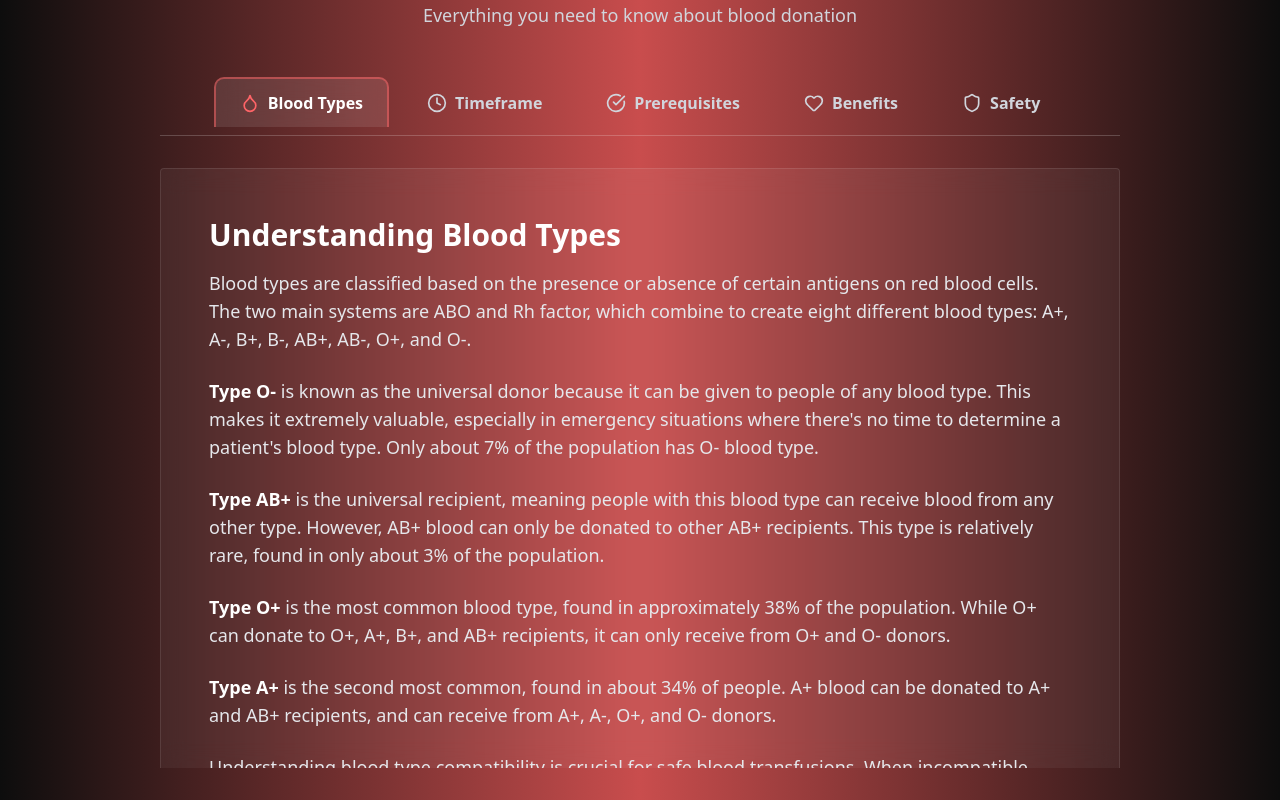
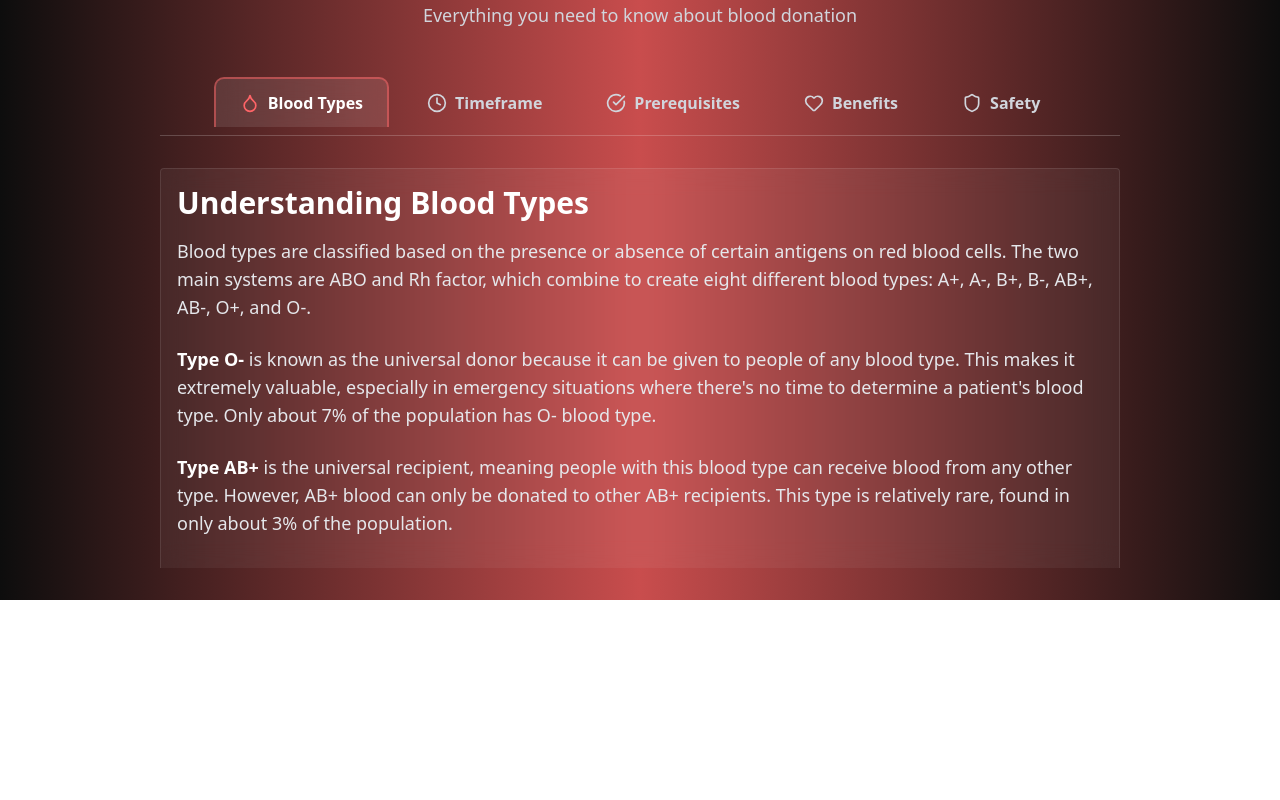
Before and after one commit to Mehedi86/ebfind, a Next.js app: page / in a window 1280 px wide. Shown: the part 4477-5277 px from the top of the page. After the commit the page ends 5077 px from the top, so only its background shows below. Built offline with nearby package versions, Linux system fonts and the light colour scheme.

Commit message:
added: fix

```diff
--- a/src/components/contents/Info.tsx
+++ b/src/components/contents/Info.tsx
@@ -222,8 +222,8 @@ export default function Info() {
         </div>
 
         {/* Tab Content - Paragraph Style */}
-        <div className="h-150 overflow-y-scroll custom-scrollbar">
-          <div className="bg-white/5 backdrop-blur-md rounded p-8 sm:p-10 md:p-12 border border-white/10">
+        <div className="h-100 overflow-y-scroll custom-scrollbar">
+          <div className="bg-white/5 backdrop-blur-md rounded p-4 border border-white/10">
             {renderContent()}
           </div>
         </div>
```
